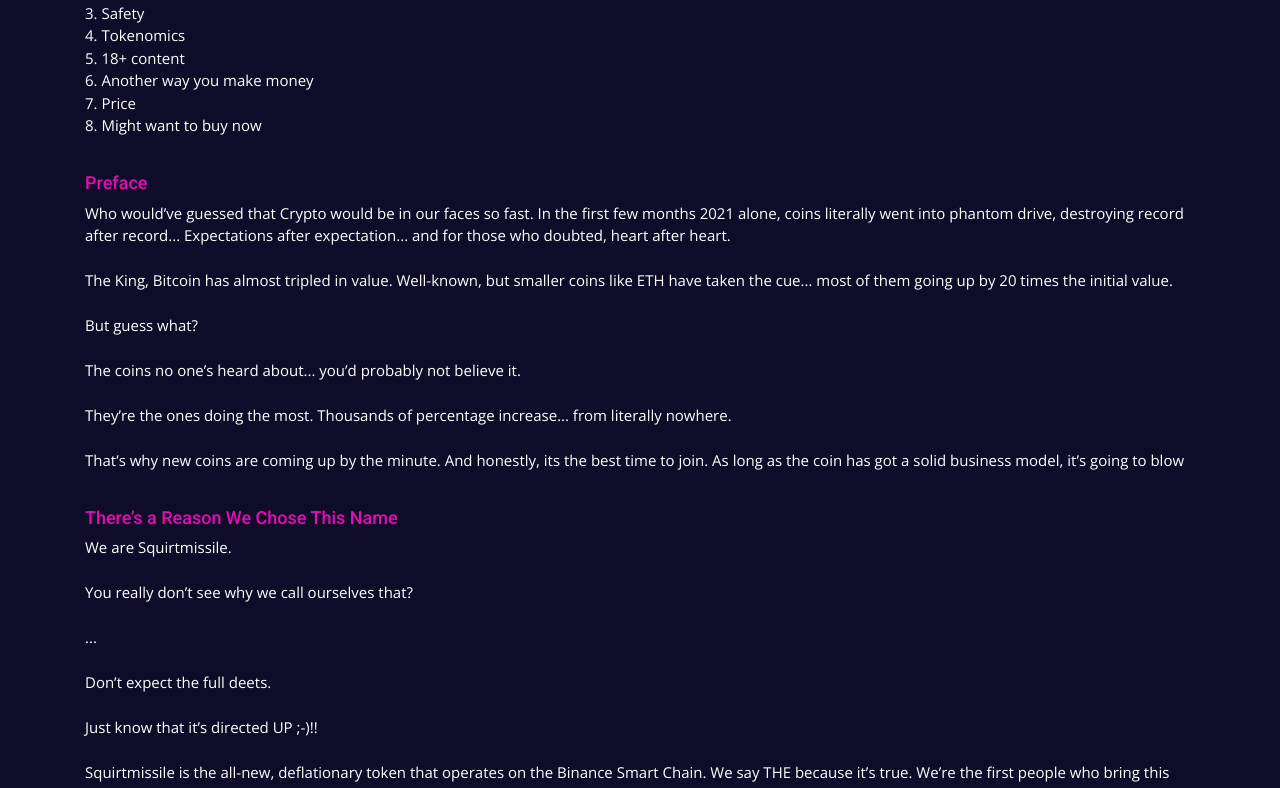
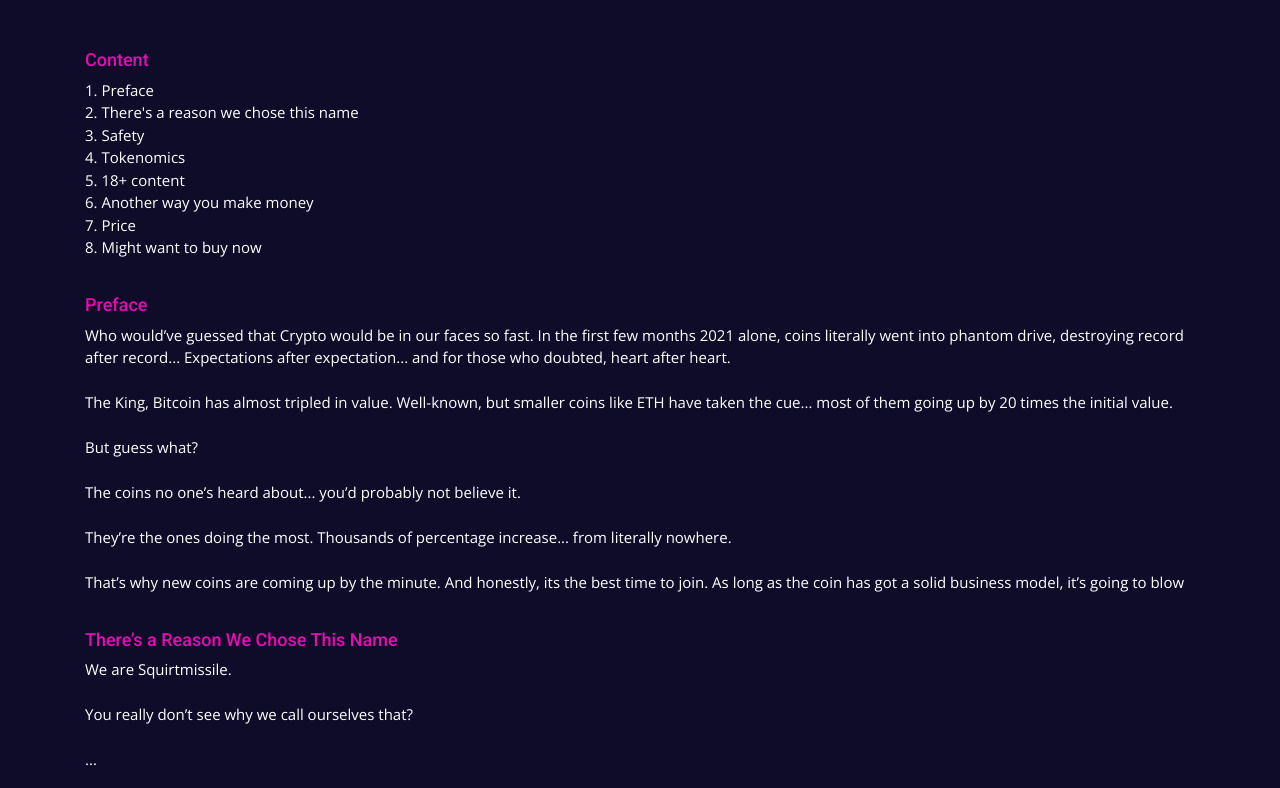
Before and after one commit to squirtmissile/squirtmissile.github.io, a plain HTML site: page whitepaper.html in a window 1280 px wide. Shown: the part 251-1039 px from the top of the page. Drawn offline with nearby package versions, Linux system fonts and the light colour scheme.

Commit message:
Update whitepaper.html

```diff
--- a/whitepaper.html
+++ b/whitepaper.html
@@ -83,7 +83,7 @@
   <main id="main">
 
     <!-- ======= About Section ======= -->
-    <section id="about" class="about section-bg">
+    <section id="about" class="about section-bg" style="padding-top:182px">
       <div class="container" data-aos="fade-up">
 
         <div class="section-title">
```
